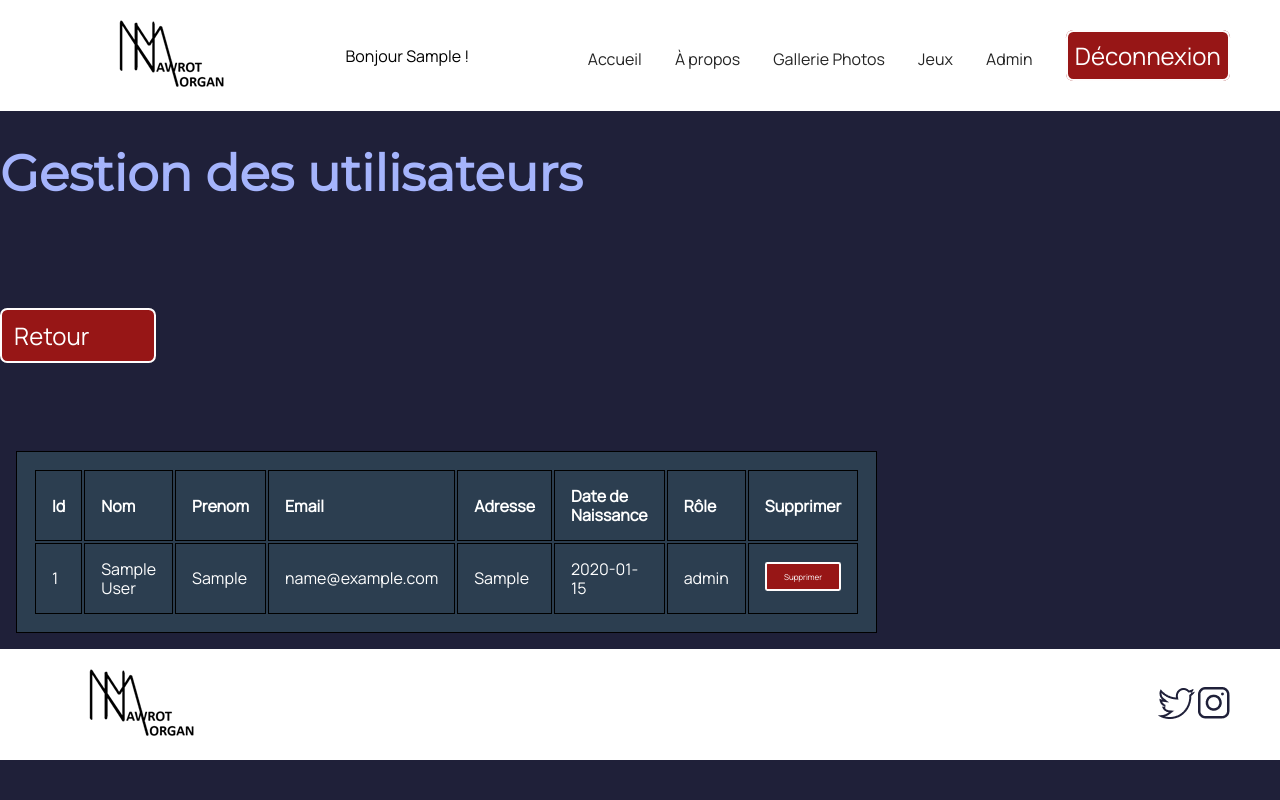
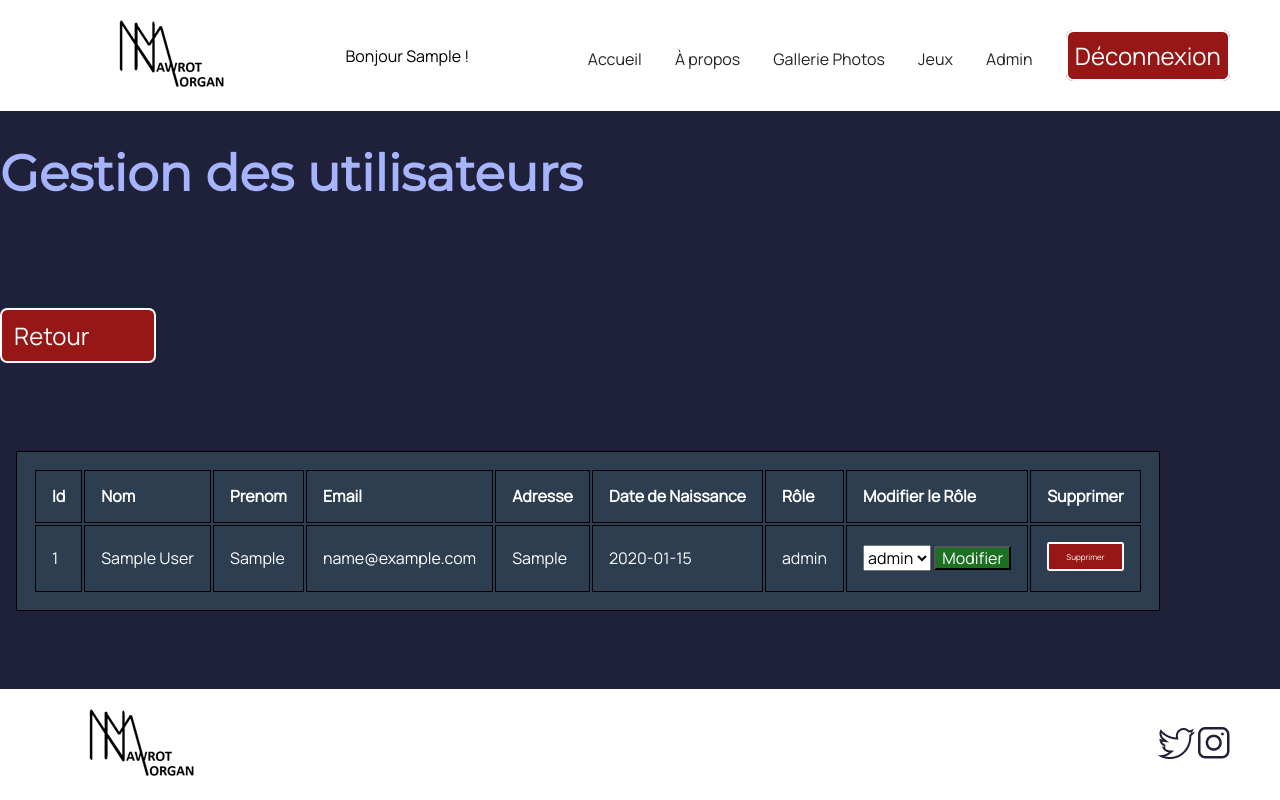
Before and after one commit to MorganNwt/MorganPorteFolio, a PHP site: page /view/admin_users.php in a window 1280 px wide; the page is wider, and only the part inside the window is pictured. Run offline with PHP 8.4, Linux system fonts and the light colour scheme; the visitor is signed in with stand-in values (Sample User, id 1); tables that the repository leaves empty hold one stand-in row (values such as "Sample post"); a stand-in replaces the project's code that opens the database connection.

Commit message:
feat(admin): fin du CRUD utilisateur

```diff
--- /dev/null
+++ b/javascript/components/_delete_confirm.js
@@ -0,0 +1,3 @@
+function confirmDelet() {
+    return confirm('Êtes-vous sûr de vouloir supprimer cet enregistrement ?');
+}
--- a/services/db_admin_users.php
+++ b/services/db_admin_users.php
@@ -3,18 +3,43 @@
 
     try {
         // Requête SELECT pour récupérer toutes les entrées du formulaire de contact avec les rôles
-    $requete_select = 'SELECT u.id, u.email, i.nom, i.prenom, i.adresse, i.date_naissance, r.role_name
+        $requete_select = 'SELECT u.id, u.email, i.nom, i.prenom, i.adresse, i.date_naissance, r.role_name, r.id as role_id
                         FROM users u
                         LEFT JOIN infos_users i ON u.id = i.users_id
-                       LEFT JOIN user_roles ur ON u.id = ur.users_id
-                       LEFT JOIN roles r ON ur.role_id = r.id';
+                        LEFT JOIN user_roles o ON u.id = o.users_id
+                        LEFT JOIN roles r ON o.role_id = r.id';
 
         $stmt_select = $pdo->prepare($requete_select);
         $stmt_select->execute();
 
         // Récupérer les résultats dans un tableau associatif
         $users_infos = $stmt_select->fetchAll(PDO::FETCH_ASSOC);
+
+        // Requête SELECT pour récupérer tous les rôles disponibles
+        $requete_roles = 'SELECT id, role_name FROM roles';
+        $stmt_roles = $pdo->prepare($requete_roles);
+        $stmt_roles->execute();
+        $roles = $stmt_roles->fetchAll(PDO::FETCH_ASSOC);
     } catch (Exception $e) {
         echo '<p>Erreur lors de la récupération des informations : ' . $e->getMessage() . '</p>';
         $users_infos = []; // Initialiser un tableau vide en cas d'erreur
+        $roles = []; // Initialiser un tableau vide en cas d'erreur
     }
+
+    if ($_SERVER['REQUEST_METHOD'] === 'POST' && isset($_POST['update_role'])) {
+        try {
+            $user_id = $_POST['id'];
+            $new_role_id = $_POST['role'];
+
+            // Requête UPDATE pour mettre à jour le rôle de l'utilisateur
+            $requete_update_role = 'UPDATE user_roles SET role_id = :role_id WHERE users_id = :user_id';
+            $stmt_update = $pdo->prepare($requete_update_role);
+            $stmt_update->bindParam(':role_id', $new_role_id, PDO::PARAM_INT);
+            $stmt_update->bindParam(':user_id', $user_id, PDO::PARAM_INT);
+            $stmt_update->execute();
+
+            echo '<p>Rôle mis à jour avec succès.</p>';
+        } catch (Exception $e) {
+            echo '<p>Erreur lors de la mise à jour du rôle : ' . $e->getMessage() . '</p>';
+        }
+    }
--- a/style/admin_form_contact.css
+++ b/style/admin_form_contact.css
@@ -1,7 +1,5 @@
 .border{
     border: 1px solid black;
-    width: 1rem;
-    height: 1rem;
     margin: 1em;
     padding: 1em ;
     text-align: left;
@@ -26,7 +24,7 @@
 
   .btn-red-admin2{
     width: 100%;
-    padding: 1em;
+    padding: 2em;
     margin-bottom: 0.5em;
     background-color: #971616;
     color: white;
--- a/style/admin_users.css
+++ b/style/admin_users.css
@@ -1,7 +1,5 @@
 .border{
     border: 1px solid black;
-    width: 1rem;
-    height: 1rem;
     margin: 1em;
     padding: 1em ;
     text-align: left;
@@ -34,3 +32,8 @@
     text-decoration: none;
     border-radius: 0.3em;
   }
+
+  .btn-green-admin{
+    background-color: #187e18c7;
+    color: white;
+  }
--- a/style/main.css
+++ b/style/main.css
@@ -4,9 +4,16 @@
 }
 
 body {
+  display: flex;
+  flex-direction: column; /* Alignement vertical des éléments enfants */
+  min-height: 100vh; /* Hauteur minimale de 100% de la hauteur de la fenêtre */
   font-family: 'Manrope', sans-serif;
   font-size: 1em;
   background-color: #1f2039;
+}
+
+main {
+  flex: 1; /* Prend tout l'espace restant disponible entre le header et le footer */
 }
 
 a {
@@ -75,11 +82,11 @@ img {
   border-radius: 5px;
 }
 
-.size_img{
- width: 50px;
+.size_img {
+  width: 50px;
 }
 
-.btn-red{
+.btn-red {
   padding: 0.3em;
   border: rgb(255, 252, 252) 2px solid;
   background-color: #971616;
@@ -90,10 +97,10 @@ img {
   border-radius: 0.3em;
 }
 
-.red{
+.red {
   color: red;
 }
 
-.green{
+.green {
   color: rgb(15, 240, 15);
 }
--- a/view/admin.php
+++ b/view/admin.php
@@ -29,7 +29,7 @@
         <h1>Zone Admin</h1>
         <div class="flex-admin">
             <a href="admin_users.php" class="btn-red-admin1">Gestion des utilisateurs</a>
-            <a href="admin_form_contact.php" class="btn-red-admin2">Gestion des demandes de projet</a>
+            <a href="admin_form_contact.php" class="btn-red-admin2">Gestion des demandes de contact</a>
         </div>
     </main>
 
--- a/view/admin_users.php
+++ b/view/admin_users.php
@@ -1,6 +1,6 @@
 <?php
+    require_once '../services/db_admin.php';
     require_once '../services/db_admin_users.php';
-    require_once '../services/db_admin.php';
 ?>
 
 <!DOCTYPE html>
@@ -20,6 +20,8 @@
     <link rel="stylesheet" href="../style/main.css">
     <link rel="stylesheet" href="../style/admin.css">
     <link rel="stylesheet" href="../style/admin_users.css">
+
+    <script src="../javascript/components/_confirm_delet.js" defer></script>
 </head>
 <body>
     <header>
@@ -41,33 +43,43 @@
                 <th class="border">Adresse</th>
                 <th class="border">Date de Naissance</th>
                 <th class="border">Rôle</th>
+                <th class="border">Modifier le Rôle</th>
                 <th class="border">Supprimer</th>
             </tr>
 
-    <?php
-        // Affichage des données
-        foreach($users_infos as $user_info){
-            echo '<tr class="border">';
-            echo '<td class="border">' . htmlspecialchars($user_info['id'] ?? '') . '</td>';
-            echo '<td class="border">' . htmlspecialchars($user_info['nom'] ?? '') . '</td>';
-            echo '<td class="border">' . htmlspecialchars($user_info['prenom'] ?? '') . '</td>';
-            echo '<td class="border">' . htmlspecialchars($user_info['email'] ?? '') . '</td>';
-            echo '<td class="border">' . htmlspecialchars($user_info['adresse'] ?? '') . '</td>';
-            echo '<td class="border">' . htmlspecialchars($user_info['date_naissance'] ?? '') . '</td>';
-            echo '<td class="border">' . htmlspecialchars($user_info['role_name'] ?? '') . '</td>';
-            echo '<td class="border">';
-            echo '<form action="admin_form_contact.php" method="POST">';
-            echo '<input type="hidden" name="id" value="' . htmlspecialchars($user_info['id'] ?? '') . '">';
-            echo '<input type="submit" name="delete" class="btn-red-admin2" value="Supprimer">';
-            echo '</form>';
-            echo '</td>';
-            echo '</tr>';
-        }
-    ?>
+            <?php foreach($users_infos as $user_info): ?>
+                <tr class="border">
+                    <td class="border"><?= htmlspecialchars($user_info['id'] ?? '') ?></td>
+                    <td class="border"><?= htmlspecialchars($user_info['nom'] ?? '') ?></td>
+                    <td class="border"><?= htmlspecialchars($user_info['prenom'] ?? '') ?></td>
+                    <td class="border"><?= htmlspecialchars($user_info['email'] ?? '') ?></td>
+                    <td class="border"><?= htmlspecialchars($user_info['adresse'] ?? '') ?></td>
+                    <td class="border"><?= htmlspecialchars($user_info['date_naissance'] ?? '') ?></td>
+                    <td class="border"><?= htmlspecialchars($user_info['role_name'] ?? '') ?></td>
+                    <td class="border">
+                        <form action="admin_users.php" method="POST">
+                            <input type="hidden" name="id" value="<?= htmlspecialchars($user_info['id'] ?? '') ?>">
+                            <select name="role">
+                                <?php foreach($roles as $role): ?>
+                                    <option value="<?= $role['id'] ?>" <?= $user_info['role_id'] == $role['id'] ? 'selected' : '' ?>>
+                                        <?= htmlspecialchars($role['role_name']) ?>
+                                    </option>
+                                <?php endforeach; ?>
+                            </select>
+                            <input type="submit" name="update_role" class="btn-green-admin" value="Modifier">
+                        </form>
+                    </td>
+                    <td class="border">
+                        <form action="admin_users.php" method="POST">
+                            <input type="hidden" name="id" value="<?= htmlspecialchars($user_info['id'] ?? '') ?>">
+                            <input type="submit" name="delete" class="btn-red-admin2" value="Supprimer" onclick="return confirmDelet()">
+                        </form>
+                    </td>
+                </tr>
+            <?php endforeach; ?>
         </table>
     </main>
     <footer>
-        <!-- inclusion du bas de page du site -->
         <?php require_once(__DIR__ . '/../components/_footer.php'); ?>
     </footer>
 </body>
--- a/view/jeux/mouton.html
+++ b/view/jeux/mouton.html
@@ -8,11 +8,10 @@
     <title>Saute mouton JS</title>
 
     <link rel="stylesheet" href="../../style/mouton.css">
+
+    <script src="../../javascript/mouton.js" defer></script>
 </head>
 <body id="background">
     <h1 id="titreH1">Saute mouton en JavaScript</h1>
-
-
-    <script src="../../javascript/mouton.js"></script>
 </body>
 </html>
--- a/view/jeux/pendu.html
+++ b/view/jeux/pendu.html
@@ -8,6 +8,9 @@
     <title>Jeu du Pendu</title>
 
     <link rel="stylesheet" href="../../style/pendu.css">
+
+    <script src="../../javascript/dico.js" defer></script>
+    <script src="../../javascript/pendu.js" defer></script>
 </head>
 <body onload="init()">
 
@@ -76,8 +79,5 @@
 
 <div id="console"></div>
 
-<script src="../../javascript/dico.js"></script>
-<script src="../../javascript/pendu.js"></script>
-
 </body>
 </html>
--- a/view/jeux/tir.html
+++ b/view/jeux/tir.html
@@ -8,6 +8,8 @@
     <title>Jeu de tir</title>
 
     <link rel="stylesheet" href="../../style/tir.css">
+
+     <script src="../../javascript/tir.js" defer></script>
 </head>
 <body>
     <div class="game">
@@ -19,7 +21,5 @@
         <div class="container"></div>
     </div>
 
-
-    <script src="../../javascript/tir.js"></script>
 </body>
 </html>
```
Also changed, not shown: services/db_connexion.php (+26 -28 lines), services/db_inscription.php (+12 -0 lines), view/admin_form_contact.php (+5 -3 lines), images/gallerie_photos/portrait6-1.jpg (deleted), services/db_request.php (added). Lines whose indentation alone changed are shown as unchanged.
